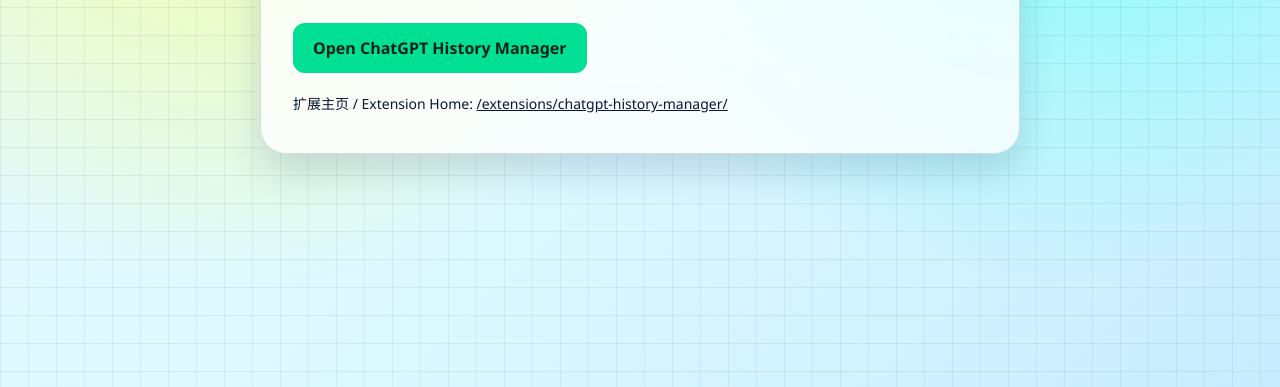
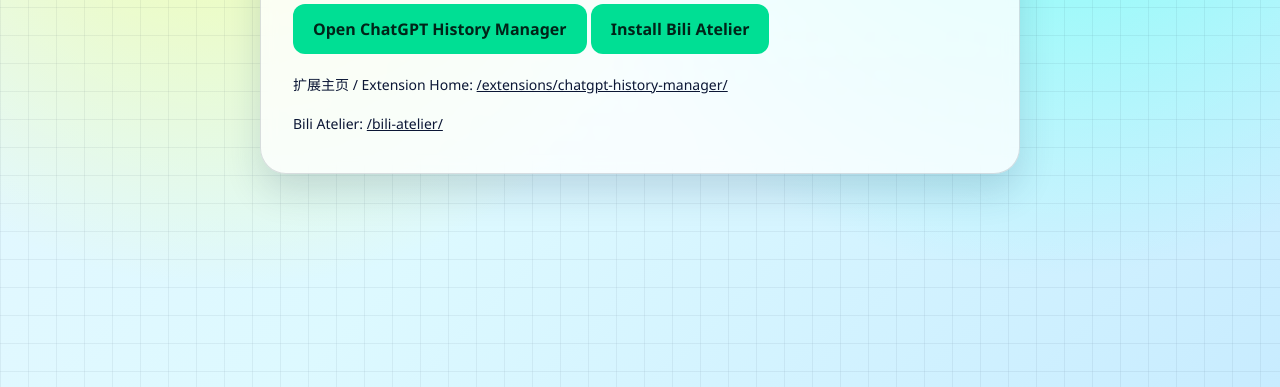
Before and after one commit to dukeNashor/dukeNashor.github.io, a plain HTML site: page index.html in a window 1280 px wide. Shown: the part 413-800 px from the top of the page. Drawn offline with Linux system fonts and the light colour scheme.

Commit message:
fix: include Bili Atelier in pages artifact

```diff
--- a/index.html
+++ b/index.html
@@ -23,10 +23,17 @@
       <a class="cta" href="/extensions/chatgpt-history-manager/">
         Open ChatGPT History Manager
       </a>
+      <a class="cta" href="/bili-atelier/" style="margin-top: 12px;">
+        Install Bili Atelier
+      </a>
       <p class="sub">
         扩展主页 / Extension Home:
         <a href="/extensions/chatgpt-history-manager/">/extensions/chatgpt-history-manager/</a>
       </p>
+      <p class="sub">
+        Bili Atelier:
+        <a href="/bili-atelier/">/bili-atelier/</a>
+      </p>
     </main>
   </body>
 </html>
```
Also changed, not shown: .github/workflows/deploy.yml.
